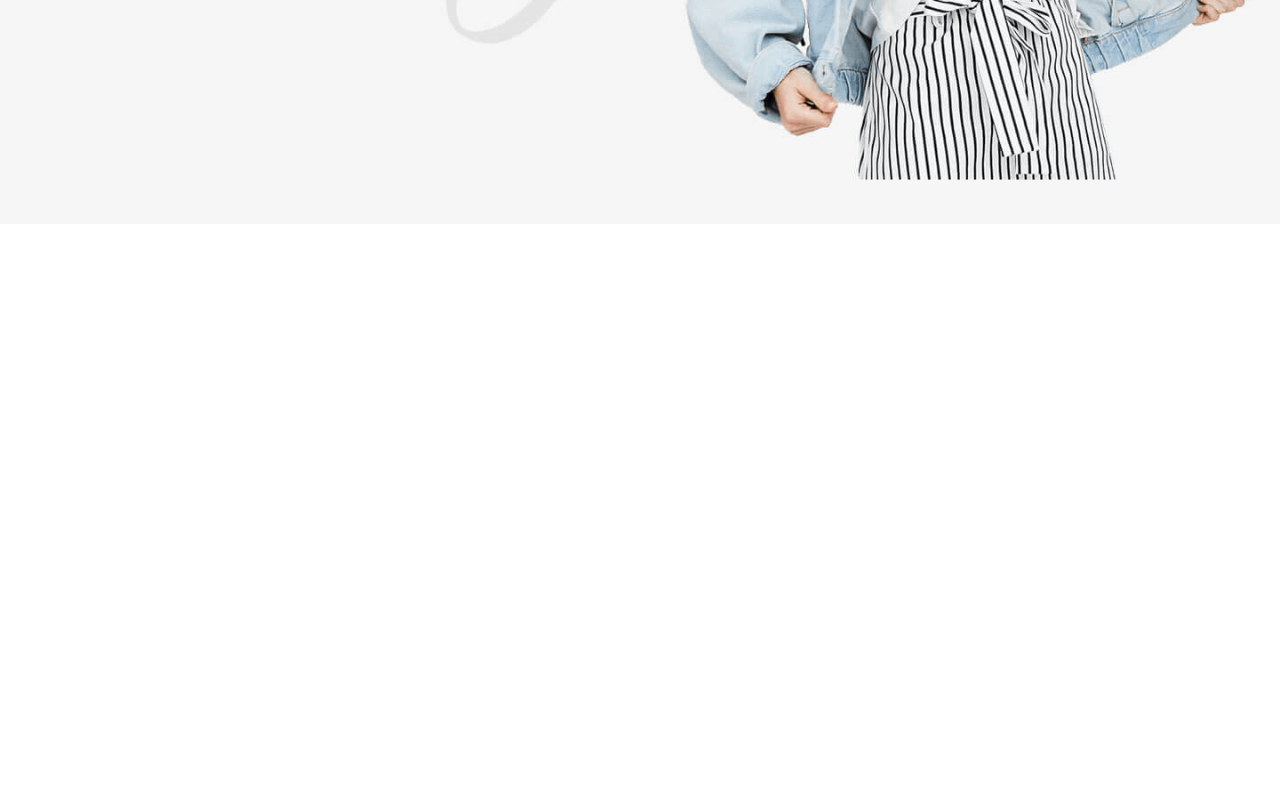
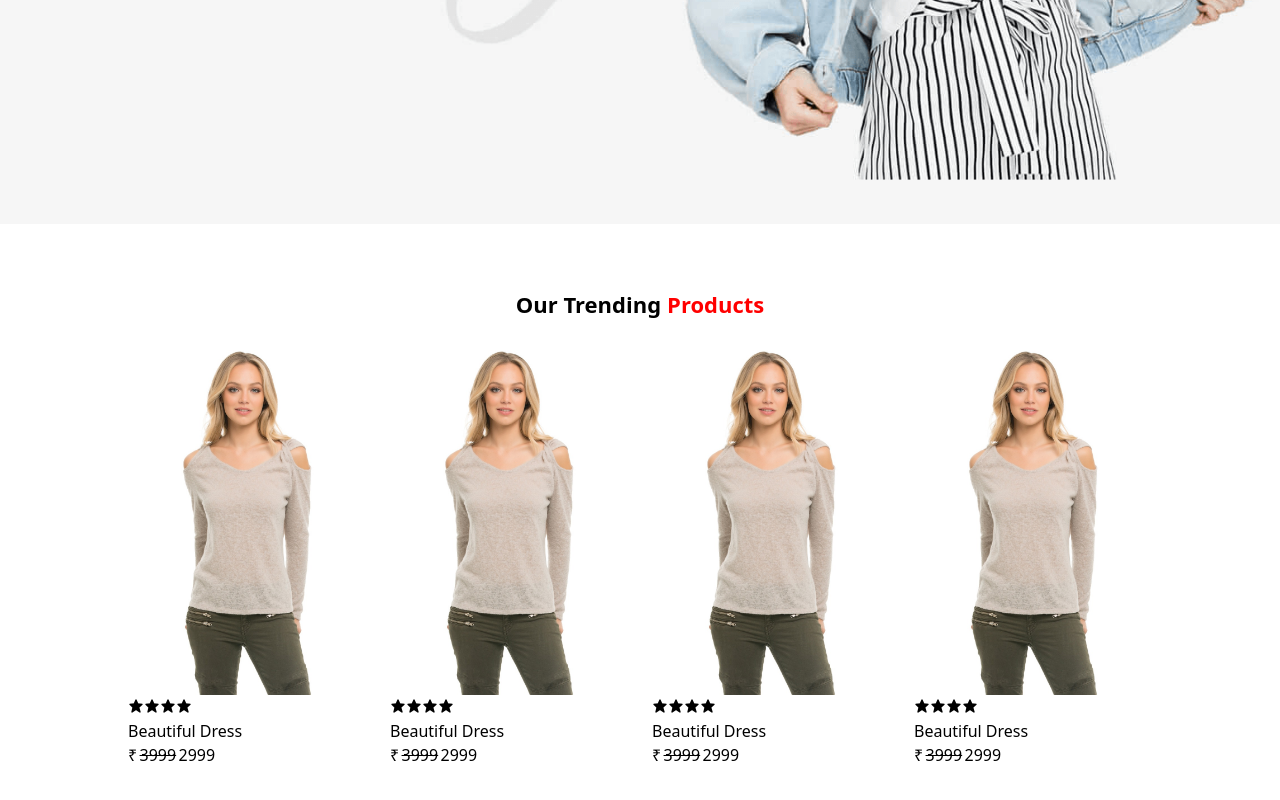
Before and after one commit to kapilmogre1998/Ecommerce-website, a React (Vite) app in the folder ecommerce-app/: page / in a window 1280 px wide. Shown: the part 664-1464 px from the top of the page. Before the commit the page ends 888 px from the top, so only its background shows below. Built offline with nearby package versions, Linux system fonts and the light colour scheme; some icons are missing.

Commit message:
imported product component

```diff
--- a/ecommerce-app/src/containers/Home/Home.jsx
+++ b/ecommerce-app/src/containers/Home/Home.jsx
@@ -1,4 +1,5 @@
 import Header from "../../components/Home/Header";
+import Products from "../../components/Home/Products";
 import Section from "../../components/Home/Section";
 import './Home.scss'
 
@@ -9,6 +10,7 @@ const Home = (props) => {
         <div className="home-container" >
           <Header headerSticky={headerSticky} />
           <Section/>
+          <Products/>
         </div>
     )
 }
```
